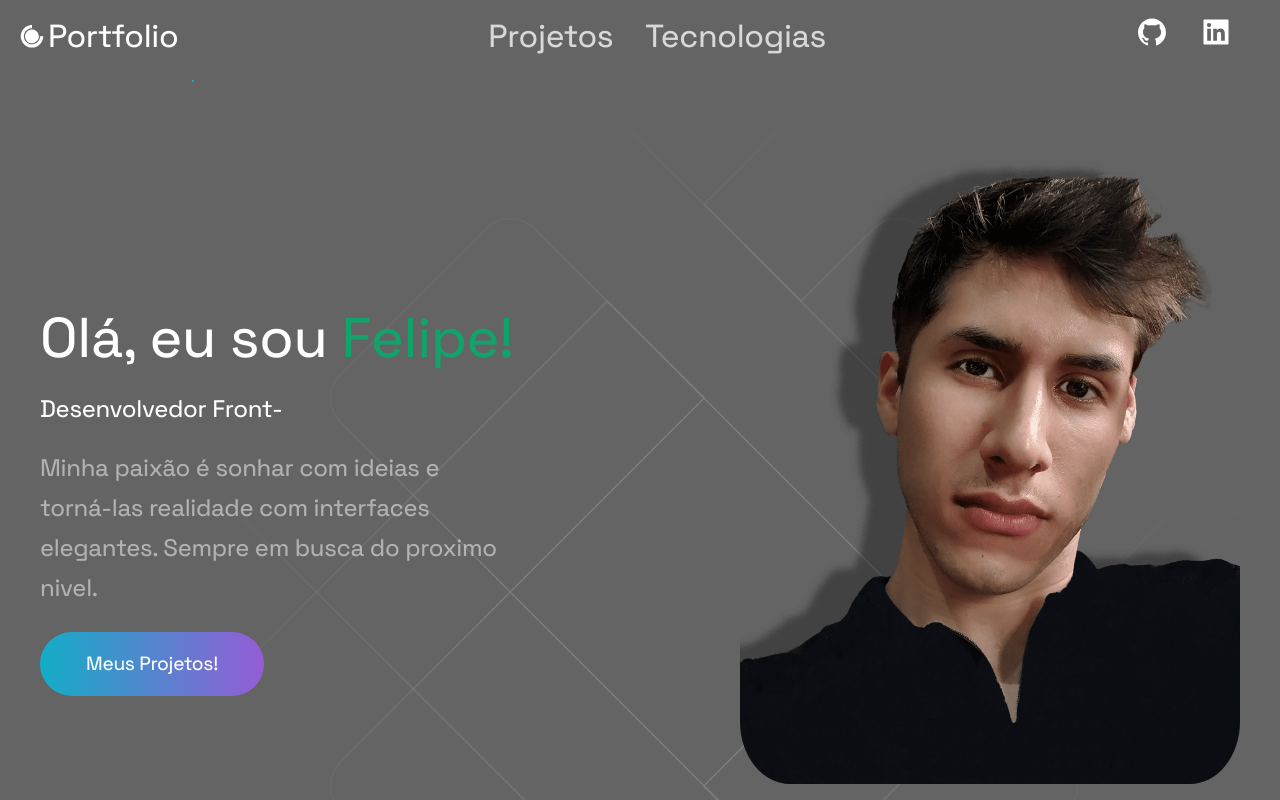
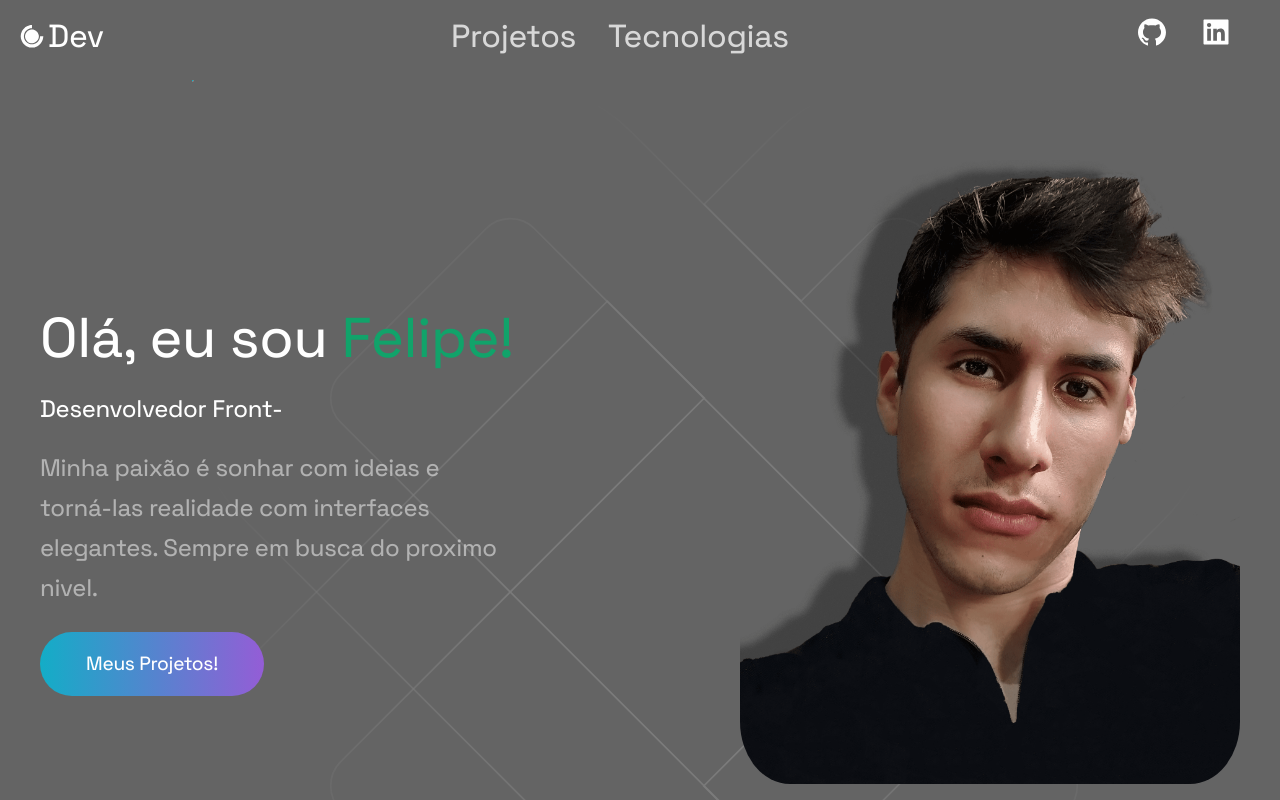
Before and after one commit to FelipeSimoesDaRocha/UiPortfolio, a Next.js app: page / in a window 1280 px wide. Shown: the top 800 px of the page. Built offline with nearby package versions, Linux system fonts and the light colour scheme; a web font is replaced by a local one.

Commit message:
scroll, hero, effect

```diff
--- a/src/Components/Header.tsx
+++ b/src/Components/Header.tsx
@@ -1,4 +1,4 @@
-import { useState } from "react";
+import { useEffect, useState } from "react";
 import Link from "./Link";
 import { GiHamburgerMenu } from "react-icons/gi";
 import styles from "../styles/Header.module.css";
@@ -6,9 +6,22 @@ import styles from "../styles/Header.module.css";
 const Header = () => {
   const [show, setShow] = useState(false);
   const handleShowMenu = () => setShow(!show);
+  const [navbar, setNavBar] = useState(false);
+
+  const changeBackground = () => {
+    if (window.scrollY >= 80) {
+      setNavBar(true);
+    } else {
+      setNavBar(false);
+    }
+  };
+
+  useEffect(() => {
+    window.addEventListener('scroll', changeBackground);
+  }, []);
 
   return (
-    <header className={styles.header}>
+    <header className={navbar ? `${styles.active}` : `${styles.header}`}>
       <div className={styles.div_span_portfolio}>
         <Link className={styles.span_portfolio} Href="/">
           <svg
@@ -23,13 +36,13 @@ const Header = () => {
           >
             <path d="M13.632 5.289c-0.613 0.129-1.823 0.565-2.662 0.984-1.275 0.613-1.759 0.968-2.921 2.13s-1.517 1.646-2.13 2.921c-1.646 3.373-1.646 6.6 0 10.005 0.613 1.291 0.952 1.759 2.13 2.921 1.178 1.178 1.63 1.501 2.921 2.13 1.969 0.936 2.921 1.162 5.002 1.162s3.034-0.226 5.002-1.162c1.275-0.613 1.727-0.952 2.921-2.13 1.178-1.194 1.517-1.646 2.13-2.921 0.774-1.63 1-2.388 1.178-4.002l0.113-1h-3.195l-0.21 1.243c-1.017 6.471-8.907 9.069-13.587 4.47-3.792-3.712-2.969-10.005 1.678-12.732 0.871-0.516 2.63-1.049 3.437-1.049h0.532v-3.227l-0.597 0.016c-0.339 0-1.113 0.113-1.743 0.242zM14.213 9.645c-3.421 0.92-5.648 4.325-5.067 7.745 0.662 3.792 4.212 6.39 7.891 5.761 3.776-0.645 6.39-4.212 5.761-7.859-0.71-4.115-4.647-6.713-8.585-5.648z"></path>
           </svg>
-          Portfolio
+          Dev
         </Link>
-        <div className={styles.hamburger} onClick={handleShowMenu}>
-          <GiHamburgerMenu />
-        </div>
+
       </div>
-
+      <div className={styles.hamburger} onClick={handleShowMenu}>
+        <GiHamburgerMenu />
+      </div>
       <nav
         className={`${styles.header_nav} `}
         style={{ height: `${show ? 'auto' : '0'}` }}
@@ -44,7 +57,6 @@ const Header = () => {
 
       <nav
         className={styles.nav_socials}
-        style={{ height: `${show ? 'auto' : '0'}` }}
       >
         <a
           className={styles.social_link}
--- a/src/pages/api/hello.ts
+++ b/src/pages/api/hello.ts
@@ -5,5 +5,5 @@ export default (req: NextApiRequest, res: NextApiResponse) => {
 
   res.setHeader('Cache-Control', 's-maxage=5, stale-while-revalidate');
 
-  res.status(200).json({ name: 'John Doe' ,date})
+  res.status(200).json({ name: 'John Doe', date })
 }
--- a/src/styles/Header.module.css
+++ b/src/styles/Header.module.css
@@ -1,4 +1,4 @@
-@import './Responsive/Header.css';
+@import "./Responsive/Header.css";
 
 .header {
   display: flex;
@@ -6,6 +6,19 @@
   padding: 1rem;
   position: fixed;
   width: 100%;
+  z-index: 10;
+  transition: all 1.2s ease;
+}
+
+.active {
+  display: flex;
+  justify-content: space-between;
+  padding: 1rem;
+  position: fixed;
+  width: 100%;
+  background-color: #0000006c;
+  z-index: 10;
+  transition: all 1.2s ease;
 }
 
 .div_span_portfolio {
@@ -55,16 +68,15 @@
   transform: scaleX(1.4) scaleY(1.4);
 }
 
-
-
 @media screen and (max-width: 850px) {
   .header {
-    display: block;
+    display: flex;
   }
 
   .div_span_portfolio {
+    display: none;
     align-self: flex-start;
-    justify-content:space-between;
+    justify-content: space-between;
     line-height: 100%;
   }
 
@@ -72,12 +84,15 @@
     display: block;
   }
 
+  .link_nav{
+    display: none;
+  }
+
   .header_nav {
     gap: 0.6rem;
     flex-direction: column;
     text-align: center;
     margin-bottom: 1rem;
-
     height: 0;
     overflow: hidden;
   }
@@ -85,8 +100,6 @@
   .nav_socials {
     margin-right: 0rem;
     justify-content: center;
-
     height: 0;
-    overflow: hidden;
   }
 }
--- a/src/styles/Hero.module.css
+++ b/src/styles/Hero.module.css
@@ -12,7 +12,6 @@
   align-items: center;
   justify-content: space-between;
   padding-top: 80px;
-
 }
 
 .hero_container main {
--- a/src/styles/Project-Single.module.css
+++ b/src/styles/Project-Single.module.css
@@ -13,7 +13,7 @@
   max-width: 100%;
   height: 13rem;
 
- background-size: cover;
+  background-size: cover;
 }
 
 .project_title {
@@ -41,7 +41,6 @@
   line-height: 25px;
 }
 
-
 .project_card footer {
   padding: 2rem;
 }
@@ -57,7 +56,6 @@
 .project_card footer a:hover {
   transform: translateY(-20px) scale(1.2);
 }
-
 
 @media screen and (max-width: 1080px) {
   .project_card {
@@ -85,5 +83,4 @@
   .project_card footer a {
     width: 100%;
   }
-
 }
--- a/src/styles/Projetcs-Section.module.css
+++ b/src/styles/Projetcs-Section.module.css
@@ -3,11 +3,7 @@
 }
 
 .projects_container h2 {
-  background: linear-gradient(
-    121.57deg,
-    #ffffff 18.77%,
-    rgba(255, 255, 255, 0.66) 60.15%
-  );
+  background: linear-gradient(121.57deg, #ffffff 18.77%, rgba(255, 255, 255, 0.66) 60.15%);
   background-clip: text;
   -webkit-background-clip: text;
   -webkit-text-fill-color: transparent;
--- a/src/styles/Tecnologies-Page.module.css
+++ b/src/styles/Tecnologies-Page.module.css
@@ -60,7 +60,6 @@
 }
 
 @media screen and (max-width: 1080px) {
-
   .tecnologies_page {
     margin: 0 auto;
     text-align: center;
@@ -87,7 +86,6 @@
   .tecnologies_footer div ul {
     align-items: center;
   }
-
 }
 
 @media screen and (max-width: 660px) {
@@ -101,5 +99,4 @@
   .tecnologies_page p {
     font-size: 1.3rem;
   }
-
 }
--- a/src/styles/globals.css
+++ b/src/styles/globals.css
@@ -43,3 +43,19 @@ a {
 * {
   box-sizing: border-box;
 }
+
+::-webkit-scrollbar {
+  width: 0.5svw;
+  background: #777;
+}
+
+::-webkit-scrollbar-thumb {
+  background: -webkit-gradient(transparent, #11a36a);
+  background: linear-gradient(transparent, #11a36a);
+  border-radius: 20px;
+}
+
+::-webkit-scrollbar-thumb:hover {
+  background: -webkit-gradient(transparent, #113188);
+  background: linear-gradient(transparent, #390faa);
+}
--- a/src/styles/title.module.css
+++ b/src/styles/title.module.css
@@ -1,9 +1,5 @@
 .title {
-  background: linear-gradient(
-    121.57deg,
-    #ffffff 18.77%,
-    rgba(124, 120, 120, 0.66) 40.15%
-  );
+  background: linear-gradient(121.57deg, #ffffff 18.77%, rgba(124, 120, 120, 0.66) 40.15%);
   background-clip: text;
   -webkit-background-clip: text;
   -webkit-text-fill-color: transparent;
```
Also changed, not shown: tsconfig.json (+13 -3 lines), package.json (line endings or trailing spaces), src/styles/BackGroundAnimation.module.css (line endings or trailing spaces).
